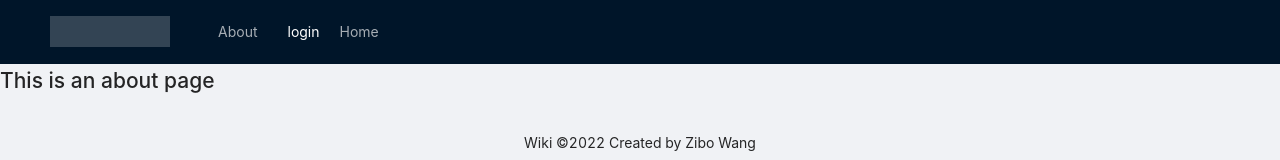
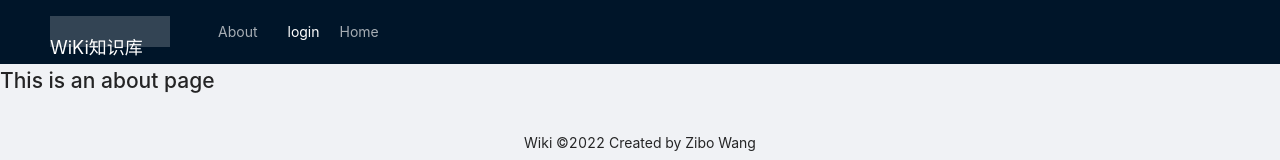
Before and after one commit to zibowang81192/wiki, a Vue app in the folder web/: page /about in a window 1280 px wide. Shown: the top 160 px of the page. Built offline with nearby package versions, Linux system fonts and the light colour scheme; no server answers.

Commit message:
修改logo

```diff
--- a/web/src/components/the-header.vue
+++ b/web/src/components/the-header.vue
@@ -1,6 +1,6 @@
 <template>
   <a-layout-header class="header">
-    <div class="logo" />
+    <div class="logo">WiKi知识库</div>
     <a-menu
         theme="dark"
         mode="horizontal"
@@ -147,5 +147,14 @@ export default defineComponent({
   color: white;
   padding-left: 10px;
 }
+.logo {
+  width: 120px;
+  height: 31px;
+  /*background: rgba(255, 255, 255, 0.2);*/
+  /*margin: 16px 28px 16px 0;*/
+  float: left;
+  color: white;
+  font-size: 18px;
+}
 
 </style>
```
